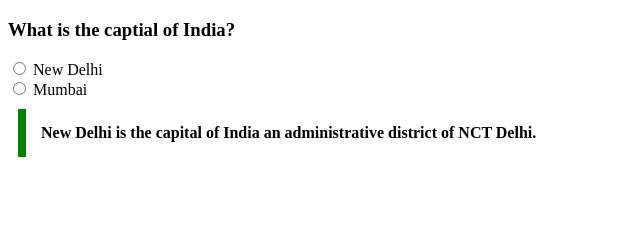
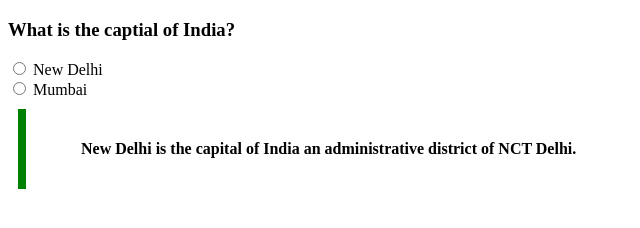
Before and after one commit to acciojob/trivia-harshadbhangale001, a website: page main.html in a window 1280 px wide. Shown: the whole page, without its empty margins (0-640 px from the left). Drawn offline with Linux system fonts and the light colour scheme.

Commit message:
created a submission

```diff
--- a/main.html
+++ b/main.html
@@ -16,8 +16,8 @@
   <input type="radio" value="Mumbai">
   <Label>Mumbai</Label>
   </form>
-  <form>
-  <blockquote class="block2" cite="https://en.wikipedia.org/wiki/New_Delhi">New Delhi is the capital of India an administrative district of NCT Delhi.</blockquote>
+  <form class="block2" >
+  <blockquote cite="https://en.wikipedia.org/wiki/New_Delhi">New Delhi is the capital of India an administrative district of NCT Delhi.</blockquote>
   </form>
   </div>
     <script type="text/javascript" src="./script.js">
```
